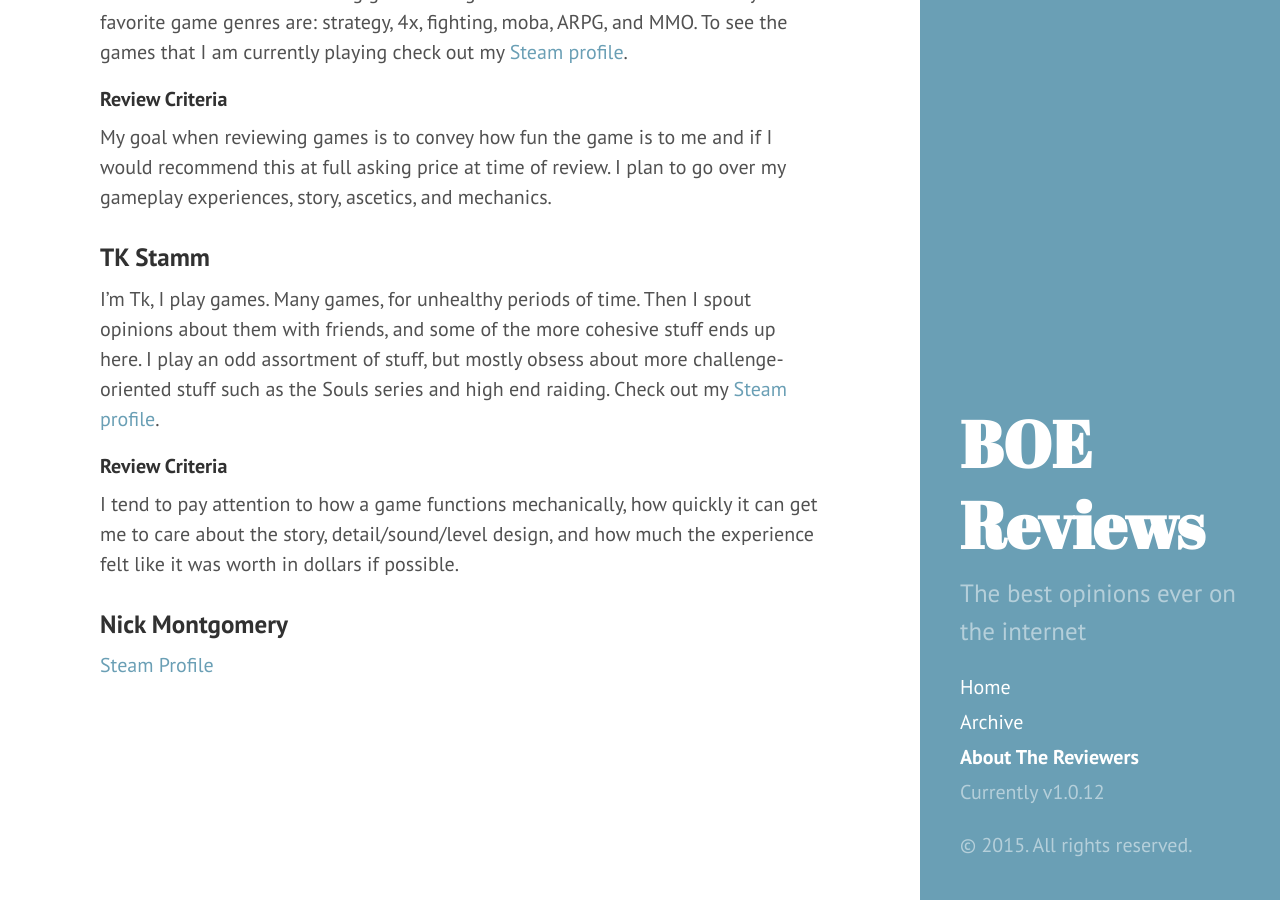
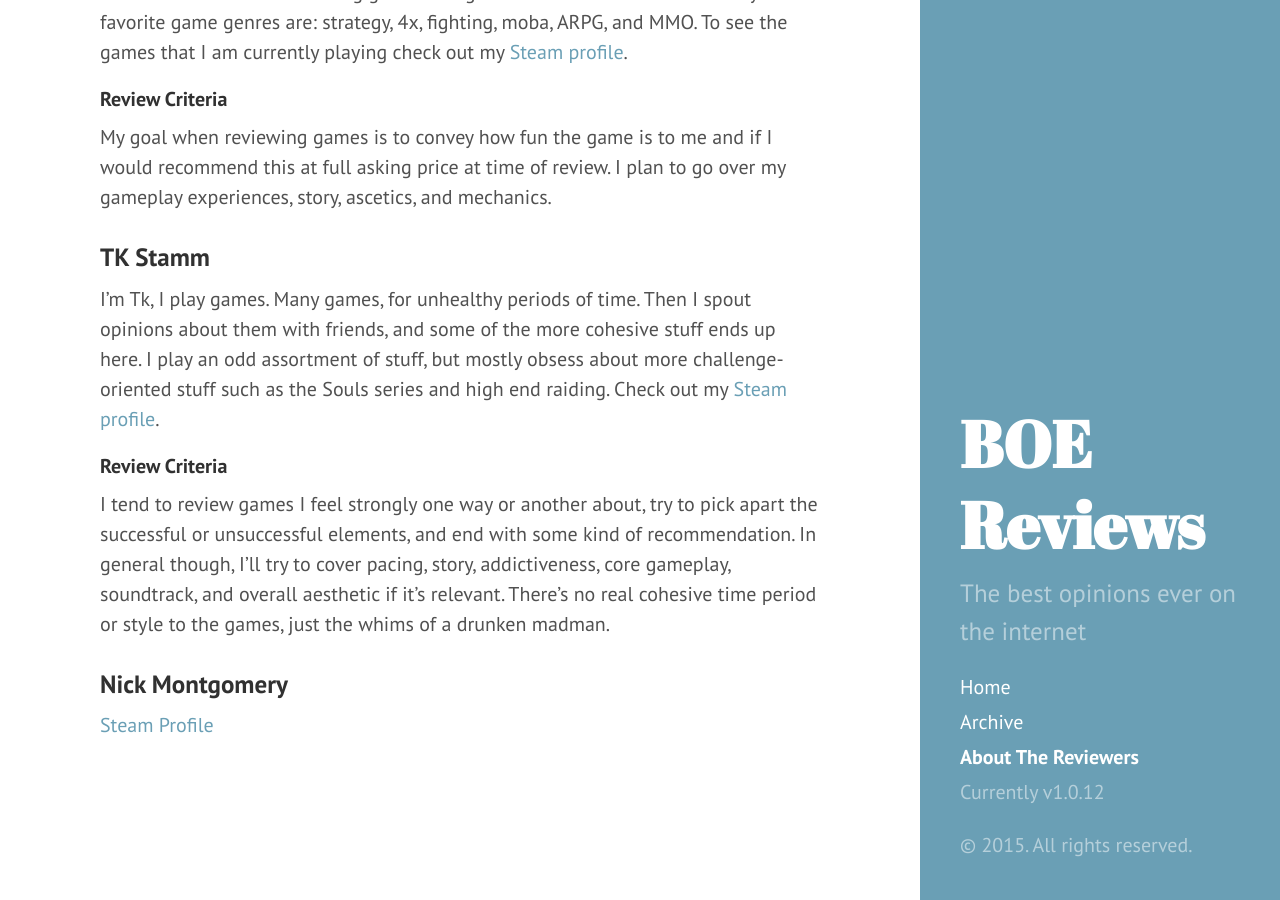
Before and after one commit to LordFluffyPants/LordFluffyPants.github.io, a Jekyll site: the page built from about.md, in a window 1280 px wide and 900 px high, scrolled down 504 px. Built offline with Jekyll 4.4.1, drawn with Linux system fonts in a browser that asks for light colours; Markdown is read by kramdown in place of the engine named in the settings.

Commit message:
updated Tk Review Criteria
Updated my review criteria to reflect how I'm picking and reviewing games.  I figure the new branch is safer than poking around at the master.

```diff
--- a/about.md
+++ b/about.md
@@ -15,7 +15,7 @@ My goal when reviewing games is to convey how fun the game is to me and if I wou
 I'm Tk, I play games.  Many games, for unhealthy periods of time.  Then I spout opinions about them with friends, and some of the more cohesive stuff ends up here.  I play an odd assortment of stuff, but mostly obsess about more challenge-oriented stuff such as the Souls series and high end raiding. Check out my [Steam profile](http://steamcommunity.com/profiles/76561198033602993/).
 
 ####Review Criteria
-I tend to pay attention to how a game functions mechanically, how quickly it can get me to care about the story, detail/sound/level design, and how much the experience felt like it was worth in dollars if possible.
+I tend to review games I feel strongly one way or another about, try to pick apart the successful or unsuccessful elements, and end with some kind of recommendation. In general though, I'll try to cover pacing, story, addictiveness, core gameplay, soundtrack, and overall aesthetic if it's relevant.  There's no real cohesive time period or style to the games, just the whims of a drunken madman.
 
 ###Nick Montgomery
 [Steam Profile](http://steamcommunity.com/profiles/76561198059887910)
```
